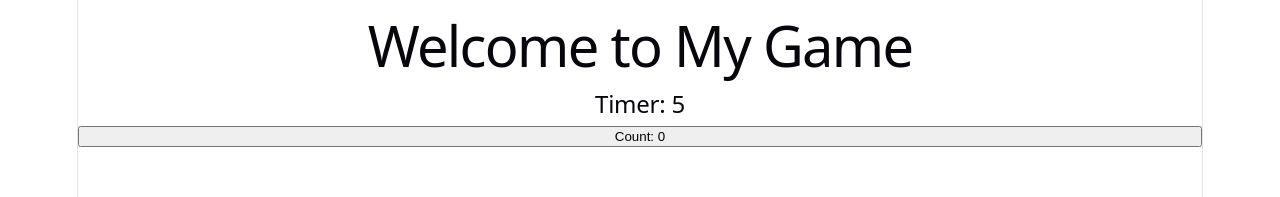
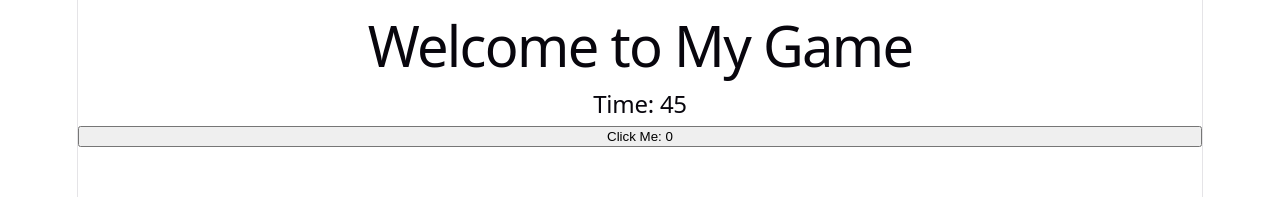
Before and after one commit to JoshuaMV-DSLS/React-Projects, a React (Vite) app in the folder GameProject/: page / in a window 1280 px wide. Shown: the top 197 px of the page. Built offline with nearby package versions, Linux system fonts and the light colour scheme.

Commit message:
gameproject modified:   GameProject/src/App.jsx

```diff
--- a/GameProject/src/App.jsx
+++ b/GameProject/src/App.jsx
@@ -1,15 +1,28 @@
-import { useState } from 'react'
-import Timer from './components/timer'
+import { useState,useEffect } from 'react'
 
 
 function App() {
   const [count, setCount] = useState(0)
+  const [time, setTime] = useState(0)
+
+  useEffect(() => {
+
+     if (count<1) {
+      setCount(0)
+    }
+        const interval = setInterval(() => {
+            setTime(prevTime => prevTime + 1)
+        }, 120)
+
+        return () => clearInterval(interval)
+    }, [])
+
 
   return (
     <>
       <h1>Welcome to My Game</h1>
-      <Timer />
-      <button onClick={() => setCount(count + 1)}>Count: {count}</button>
+        <h2>Time: {time}</h2>
+      <button onClick={() => setCount(count + 1)}>Click Me: {count}</button>
     </>
   )
 }
--- a/GameProject/src/components/timer.jsx
+++ /dev/null
@@ -1,21 +0,0 @@
-import { useState, useEffect } from 'react'
-
-export const Timer = () => {
-  const [time, setTime] = useState(0)
-
-  useEffect(() => {
-    const interval = setInterval(() => {
-      setTime(prevTime => prevTime + 1)
-    }, 1000)
-
-    return () => clearInterval(interval)
-  }, [])
-
-  return (
-    <div>
-      <h2>Timer: {time}</h2>
-    </div>
-  )
-}
-
-export default Timer
```
